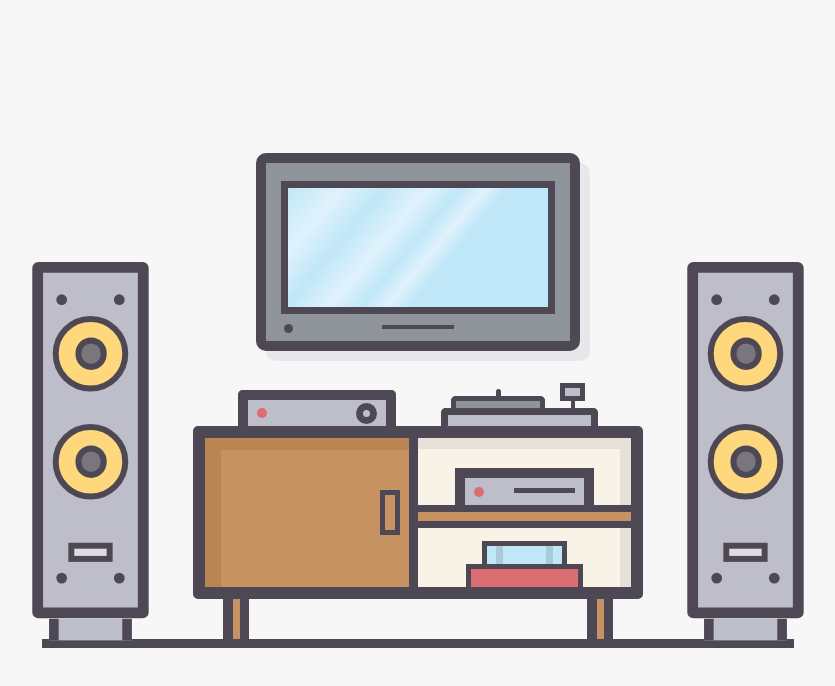
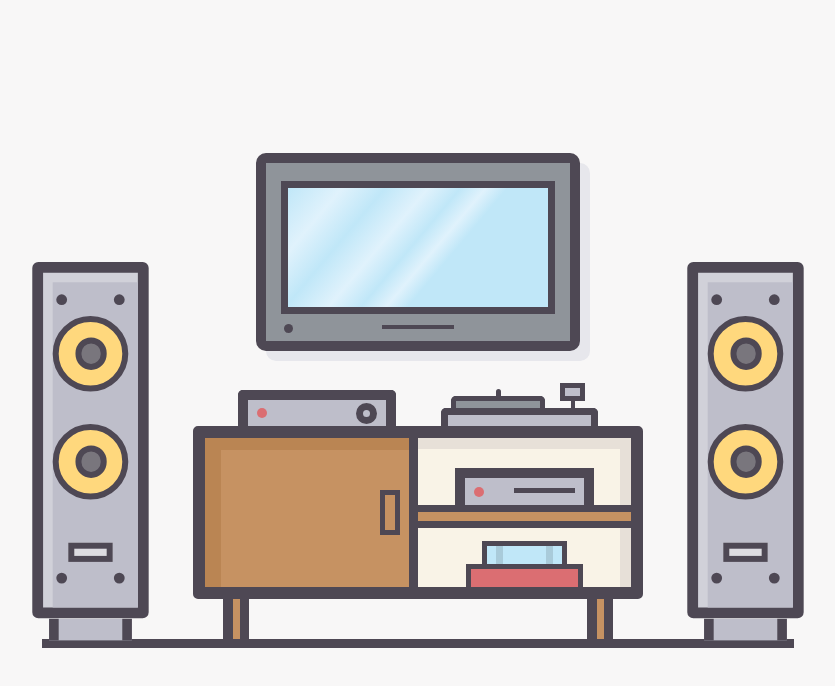
Before and after one commit to danilolmc/css-illustrations, a plain HTML site: page living room/index.html in a window 1280 px wide. Shown: the whole page, without its empty margins (222-1057 px from the left). Drawn offline with Linux system fonts and the light colour scheme.

```diff
--- a/living room/style.css
+++ b/living room/style.css
@@ -76,8 +76,21 @@
   bottom: 0.4rem;
 }
 
+.sound-box::before{
+    content: "";
+    display: block;
+    width: 90%;
+    height: 97%;
+    background: var(--medium-light-gray);
+    position: absolute;
+    z-index: -1;
+    bottom: 0;
+    right: 0;
+}
+
+
 .sound-box {
-  background: var(--medium-light-gray);
+  background: #d1d1d9;
   width: 5.4rem;
   border: 9px solid var(--dark);
   padding: 1rem 0.6rem;
```
Also changed, not shown: living-room.JPG (added), 1 other file.
